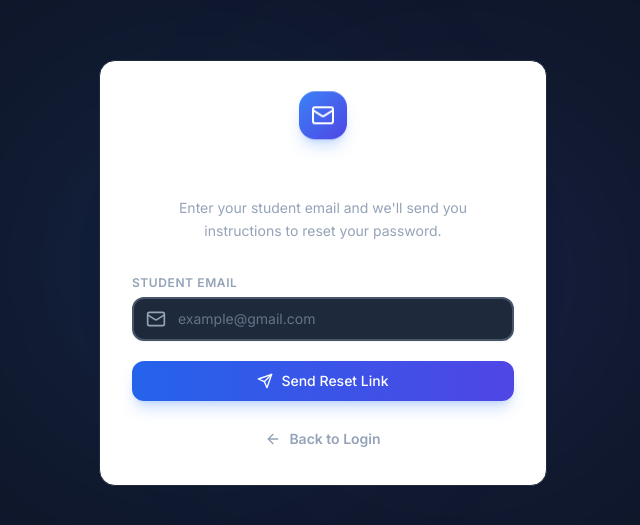
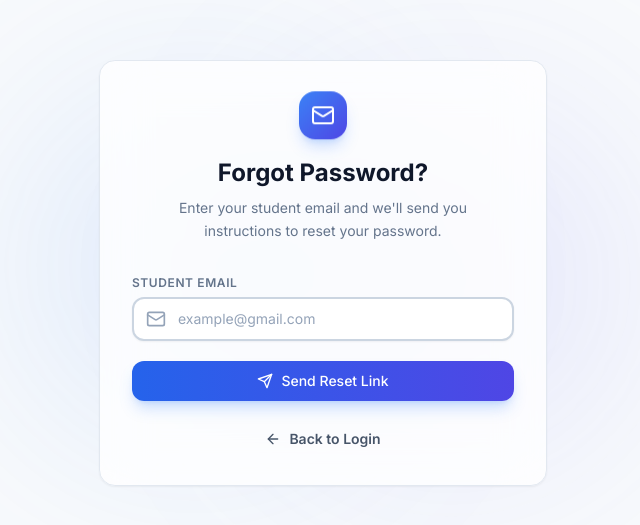
Before and after one commit to PRATAPSANAP1/CorporateTraining, a React (Vite) app in the folder client/: page /forgot-password in a window 1280 px wide. Shown: the part 127-652 px from the top of the page, without its empty margins (317-957 px from the left). Built offline with nearby package versions, Linux system fonts and the light colour scheme; no server answers.

Commit message:
Support both light and dark modes on Forgot Password page

```diff
--- a/client/src/pages/auth/ForgotPassword.jsx
+++ b/client/src/pages/auth/ForgotPassword.jsx
@@ -32,30 +32,30 @@ const ForgotPassword = () => {
   };
 
   return (
-    <div className="min-h-screen flex items-center justify-center bg-slate-900 px-4 relative overflow-hidden">
+    <div className="min-h-screen flex items-center justify-center bg-slate-50 dark:bg-slate-950 px-4 relative overflow-hidden">
       {/* Decorative Orbs */}
       <div className="absolute top-1/4 left-1/4 w-96 h-96 bg-blue-500/10 rounded-full blur-[100px]" />
       <div className="absolute bottom-1/4 right-1/4 w-96 h-96 bg-indigo-500/10 rounded-full blur-[100px]" />
 
-      <Card className="w-full max-w-md relative z-10 p-8 border-slate-800 bg-slate-900/60 backdrop-blur-xl hover:-translate-y-0" hover={false}>
+      <Card className="w-full max-w-md relative z-10 p-8 border-slate-200 dark:border-slate-800 bg-white/80 dark:bg-slate-900/60 backdrop-blur-xl hover:-translate-y-0" hover={false}>
         <div className="flex flex-col items-center justify-center text-center mb-8">
           <div className="w-12 h-12 bg-gradient-to-br from-blue-500 to-indigo-600 rounded-2xl flex items-center justify-center shadow-lg shadow-blue-500/25 mb-4 animate-bounce">
             <Mail className="text-white w-6 h-6" />
           </div>
-          <h2 className="text-2xl font-bold text-white mb-2">Forgot Password?</h2>
-          <p className="text-sm text-slate-400 max-w-xs leading-relaxed">
+          <h2 className="text-2xl font-bold text-slate-900 dark:text-white mb-2">Forgot Password?</h2>
+          <p className="text-sm text-slate-500 dark:text-slate-400 max-w-xs leading-relaxed">
             Enter your student email and we'll send you instructions to reset your password.
           </p>
         </div>
 
         {emailSent ? (
           <div className="text-center">
-            <div className="p-4 rounded-xl bg-slate-800/40 border border-slate-800 text-slate-300 text-sm mb-6 leading-relaxed">
-              We have sent a password reset link to <span className="font-bold text-blue-400">{email}</span>. Please check your inbox and spam folders.
+            <div className="p-4 rounded-xl bg-slate-100 dark:bg-slate-800/40 border border-slate-200 dark:border-slate-800 text-slate-700 dark:text-slate-300 text-sm mb-6 leading-relaxed">
+              We have sent a password reset link to <span className="font-bold text-blue-600 dark:text-blue-400">{email}</span>. Please check your inbox and spam folders.
             </div>
             <Link
               to="/login"
-              className="inline-flex items-center text-sm font-semibold text-blue-400 hover:text-blue-300 transition-colors"
+              className="inline-flex items-center text-sm font-semibold text-blue-600 dark:text-blue-400 hover:text-blue-700 dark:hover:text-blue-300 transition-colors"
             >
               <ArrowLeft className="w-4 h-4 mr-2" /> Back to Login
             </Link>
@@ -70,7 +70,6 @@ const ForgotPassword = () => {
               onChange={(e) => setEmail(e.target.value)}
               placeholder="example@gmail.com"
               icon={Mail}
-              className="dark"
             />
             <Button
               variant="primary"
@@ -84,7 +83,7 @@ const ForgotPassword = () => {
             <div className="text-center mt-2">
               <Link
                 to="/login"
-                className="inline-flex items-center text-sm font-semibold text-slate-400 hover:text-white transition-colors"
+                className="inline-flex items-center text-sm font-semibold text-slate-600 dark:text-slate-400 hover:text-slate-900 dark:hover:text-white transition-colors"
               >
                 <ArrowLeft className="w-4 h-4 mr-2" /> Back to Login
               </Link>
```
